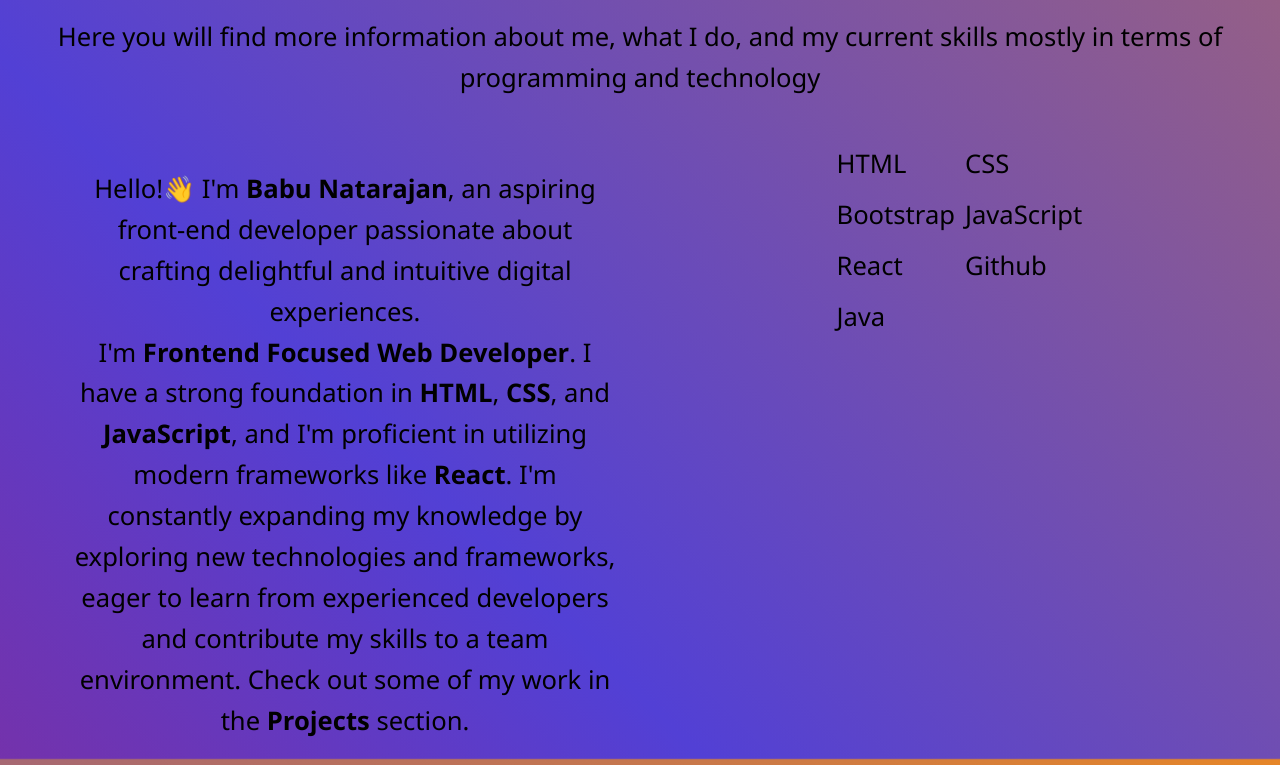
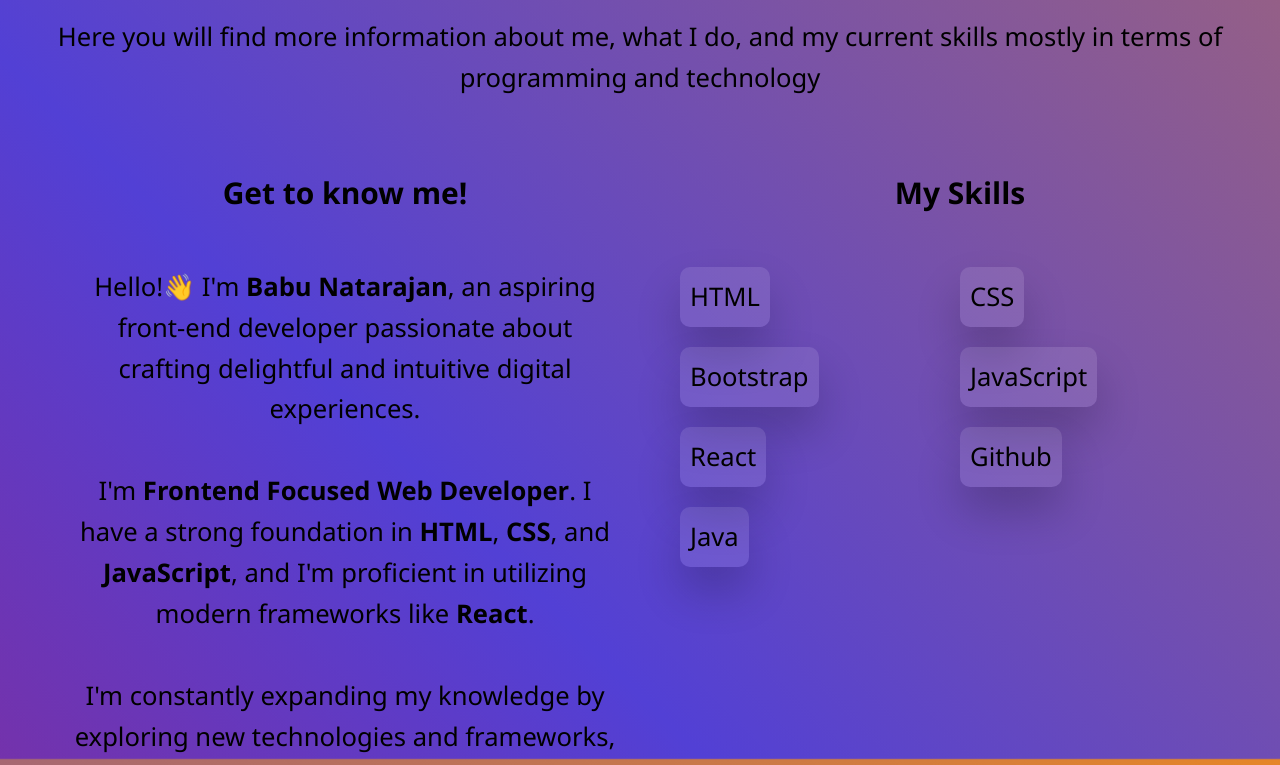
Before and after one commit to Babucd/testing2, a plain HTML site: page index.html in a window 1280 px wide. Shown: the part 841-1606 px from the top of the page. Drawn offline with Linux system fonts and the light colour scheme.

Commit message:
Update index.html

```diff
--- a/index.html
+++ b/index.html
@@ -260,10 +260,11 @@ span{
 }
 
 .right {
-    display: flex;
+  display: inline;
   justify-content: center;
   font-size: 1.6rem;
   line-height: 1.6;
+  margin-top: 30px;
 }
 
 .contentskills {
@@ -280,10 +281,21 @@ span{
 }
 
 .skill {
-  padding: 5px;
+  padding: 10px;
+  background: rgba(255,255, 255, .1);
+  box-shadow: 0 25px 45px rgba(0,0, 0, .2);
+  height: 40px;
+ width: fit-content;
+ border-radius: 10px;
+ margin-bottom: 20px;
 }
-.rititle{
-
+.ms{
+    display: flex;
+    justify-content: center;
+    margin-bottom: 50px;
+}
+.heading{
+    margin-bottom: 50px;
 }
 </style>
   </head>
@@ -350,13 +362,15 @@ span{
     <div class="left">
 
       <div class="ripara">
-        <p>Hello!👋 I'm <strong>Babu Natarajan</strong>, an aspiring front-end developer passionate about crafting delightful and intuitive digital experiences.</p>
-        <p>I'm <strong>Frontend Focused Web Developer</strong>. I have a strong foundation in <strong>HTML</strong>, <strong>CSS</strong>, and <strong>JavaScript</strong>, and I'm proficient in utilizing modern frameworks like <strong>React</strong>. I'm constantly expanding my knowledge by exploring new technologies and frameworks, eager to learn from experienced developers and contribute my skills to a team environment. Check out some of my work in the <strong>Projects</strong> section.</p>
+        <h3 class="heading">Get to know me!</h3>
+        <p>Hello!👋 I'm <strong>Babu Natarajan</strong>, an aspiring front-end developer passionate about crafting delightful and intuitive digital experiences.</p><br>
+        <p>I'm <strong>Frontend Focused Web Developer</strong>. I have a strong foundation in <strong>HTML</strong>, <strong>CSS</strong>, and <strong>JavaScript</strong>, and I'm proficient in utilizing modern frameworks like <strong>React</strong>. <br> <br> I'm constantly expanding my knowledge by exploring new technologies and frameworks, eager to learn from experienced <br>developers and contribute my skills to a team environment. <br><br> Check out some of my work in the <strong>Projects</strong> section.</p>
       </div>
     </div>
     <div class="right">
       <div class="contentskills">
         <h3 class="MySkills"></h3>
+        <h3 class="ms">My Skills</h3>
         <div class="Skills">
           <div class="skill">HTML</div>
           <div class="skill">CSS</div>
```
